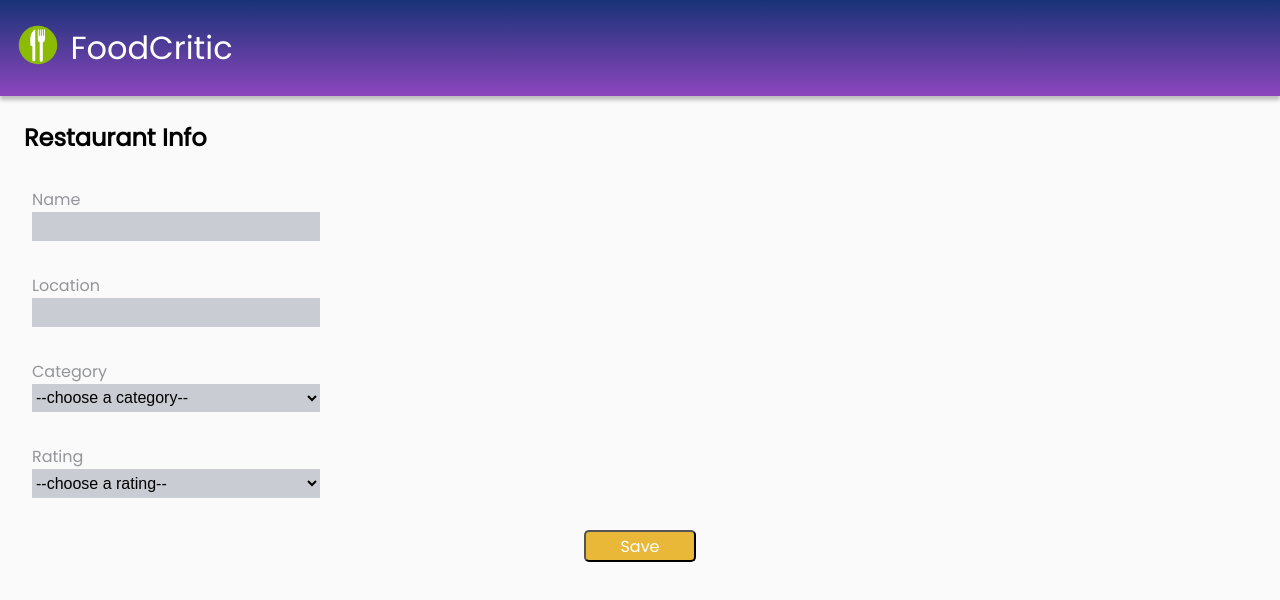
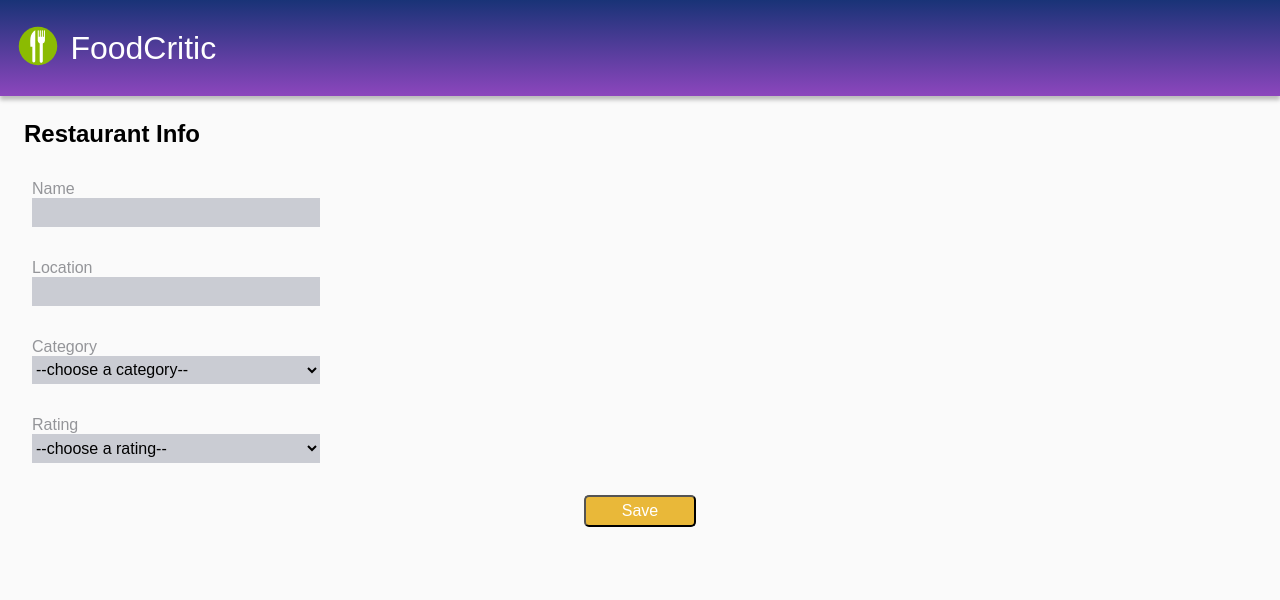
Before and after one commit to MarinaFroes/foodcritic-app, a React (Create React App) app: page /restaurant_editing in a window 1280 px wide. Shown: the top 600 px of the page. Built offline with nearby package versions, Linux system fonts and the light colour scheme.

Commit message:
style: Remove google font import and usage

```diff
--- a/public/index.html
+++ b/public/index.html
@@ -3,7 +3,6 @@
   <head>
     <meta charset="utf-8" />
     <link rel="shortcut icon" href="%PUBLIC_URL%/favicon.ico" />
-    <link href="https://fonts.googleapis.com/css?family=Poppins&display=swap" rel="stylesheet">
     <meta name="viewport" content="width=device-width, initial-scale=1" />
     <meta name="theme-color" content="#000000" />
     <meta
--- a/src/Components/RestaurantEditing.js
+++ b/src/Components/RestaurantEditing.js
@@ -37,7 +37,7 @@ const Select = styled.select`
 
 const Submit = styled.input`
   align-self: center;
-  font-family: Poppins;
+  font-family: Arial;
   background-color: #e9b839;
   color: #fff;
   width: 7rem;
--- a/src/index.css
+++ b/src/index.css
@@ -5,7 +5,7 @@
 }
 
 body {
-  font-family: "Poppins", sans-serif;
+  font-family: "Arial", sans-serif;
   -webkit-font-smoothing: antialiased;
   -moz-osx-font-smoothing: grayscale;
   background-color: #fafafa;
```
